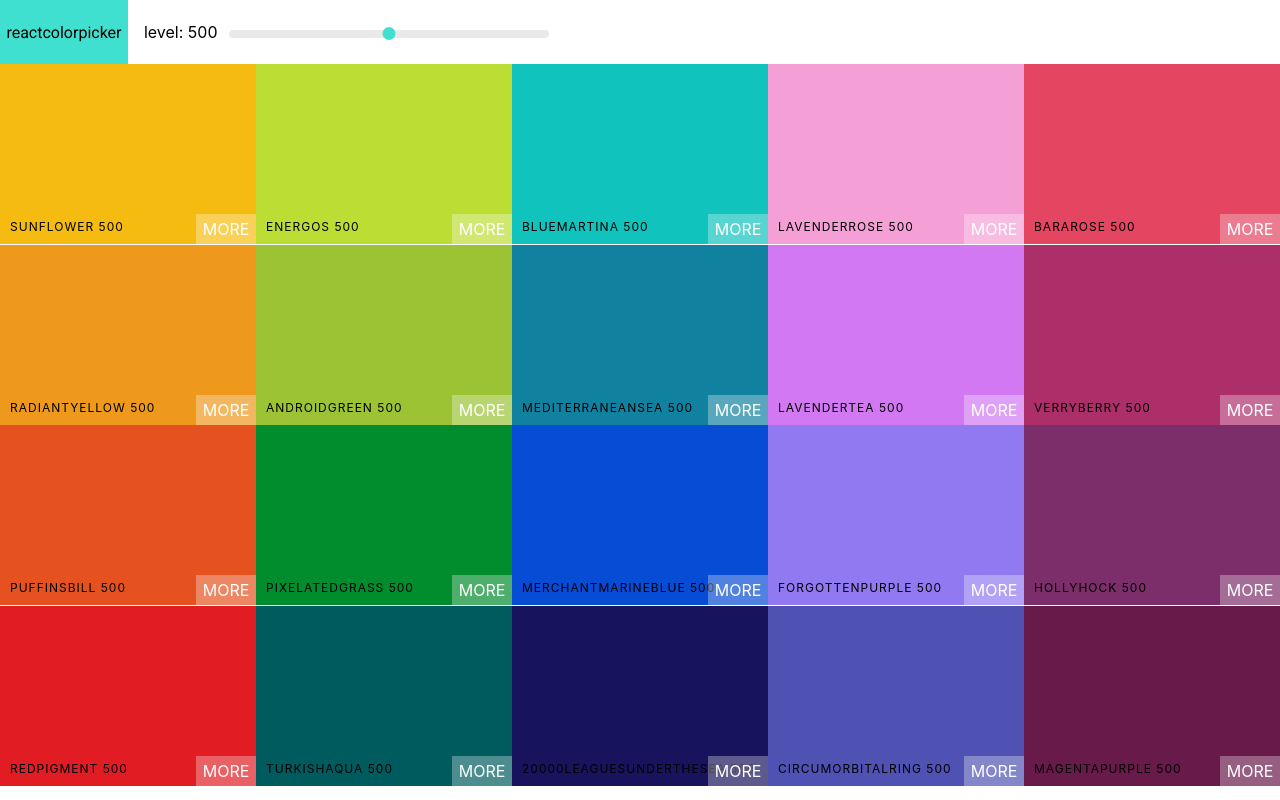
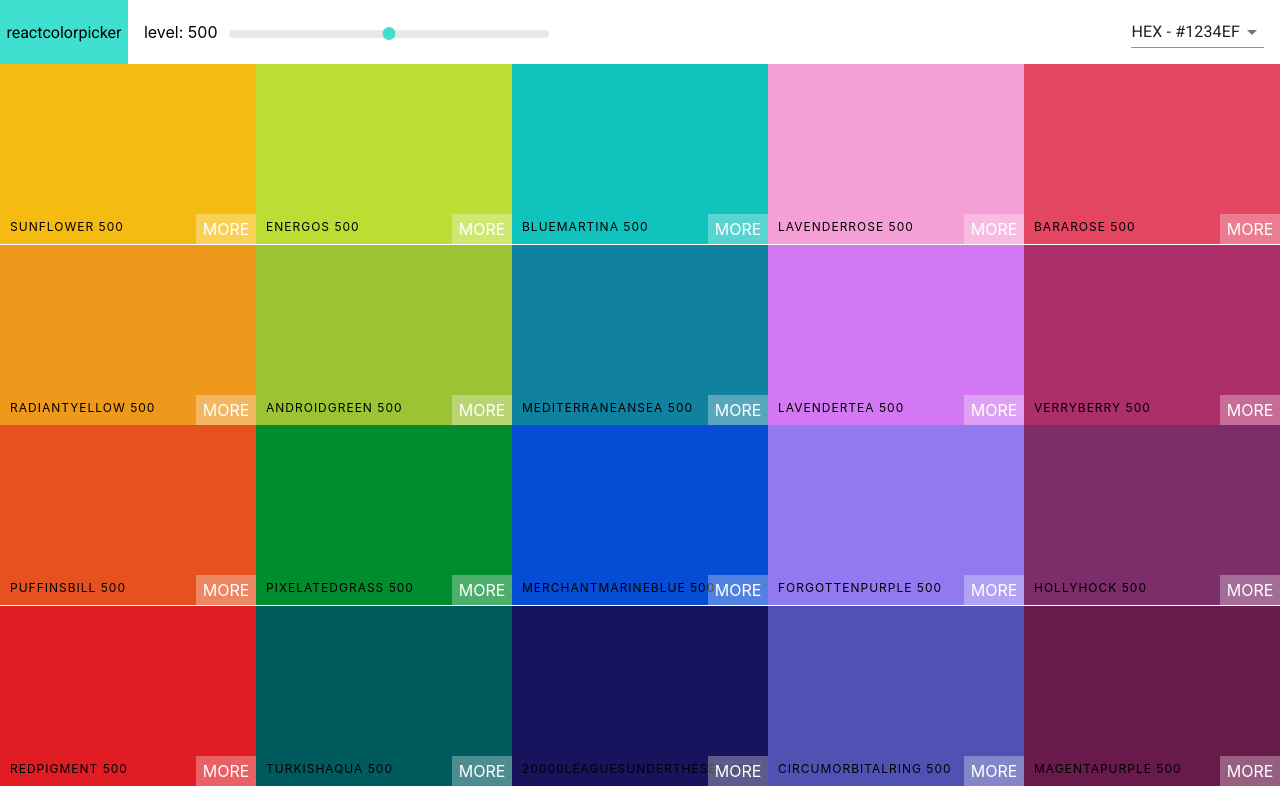
Before and after one commit to seano424/palette-app, a React (Create React App) app: page /palette/flat-ui-colors-american in a window 1280 px wide. Built offline with nearby package versions, Linux system fonts and the light colour scheme.

Commit message:
added snackbar

```diff
--- a/package.json
+++ b/package.json
@@ -3,6 +3,9 @@
   "version": "0.1.0",
   "private": true,
   "dependencies": {
+    "@material-ui/core": "^4.11.3",
+    "@material-ui/icons": "^4.11.2",
+    "@material-ui/lab": "*",
     "@testing-library/jest-dom": "^5.11.4",
     "@testing-library/react": "^11.1.0",
     "@testing-library/user-event": "^12.1.10",
--- a/src/ColorSlider.js
+++ b/src/ColorSlider.js
@@ -8,7 +8,7 @@ export default class ColorSlider extends Component {
     return (
       <div class="slider">
         <Slider
-          defaultValue={500}
+          defaultValue={this.props.level}
           min={100}
           max={900}
           step={100}
--- a/src/Navbar.css
+++ b/src/Navbar.css
@@ -10,9 +10,16 @@
   height: 100%;
   display: flex;
   align-items: center;
-  padding: .4rem;
+  padding: 0.4rem;
 }
 
 .Navbar .slider-level-info {
   margin-left: 1rem;
 }
+
+.Navbar .select-container {
+  position: absolute;
+  right: 1rem;
+  display: flex;
+  justify-content: center;
+}
--- a/src/Navbar.js
+++ b/src/Navbar.js
@@ -1,16 +1,63 @@
-import React, { Component } from 'react'
-import ColorSlider from './ColorSlider'
-import './Navbar.css'
+import React, { Component } from "react";
+import Select from "@material-ui/core/Select";
+import ColorSlider from "./ColorSlider";
+import MenuItem from "@material-ui/core/MenuItem";
+import Snackbar from "@material-ui/core/Snackbar";
+import IconButton from "@material-ui/core/IconButton";
+import CloseIcon from "@material-ui/icons/Close";
+
+import "./Navbar.css";
 
 export default class Navbar extends Component {
+  state = {
+    format: "hex",
+    open: false,
+  };
+
+  handleChange = (e) => {
+    this.setState({ format: e.target.value, open: true }, () => {
+      this.props.handleChange(this.state.format);
+    });
+  };
+
+  handleClose = () => {
+    this.setState({ open: false });
+  };
+
   render() {
-    const { handleSlider, level } = this.props
+    const { handleSlider, level } = this.props;
+    const { format } = this.state;
     return (
       <header className="Navbar">
         <div className="logo">reactcolorpicker</div>
         <div class="slider-level-info">level: {level}</div>
-        <ColorSlider handleSlider={handleSlider}/>
+        <ColorSlider handleSlider={handleSlider} level={level} />
+        <div class="select-container" style={{ marginLeft: "6rem" }}>
+          <Select value={format} onChange={this.handleChange}>
+            <MenuItem value="hex">HEX - #1234EF</MenuItem>
+            <MenuItem value="rgb">RGB - rgb(255, 255, 255)</MenuItem>
+            <MenuItem value="rgba">RGBA - rgba(255, 255, 255, 1.0)</MenuItem>
+          </Select>
+        </div>
+        <div class="snackbar">
+          <Snackbar
+            anchorOrigin={{ vertical: "bottom", horizontal: "left" }}
+            open={this.state.open}
+            message={<span>Format Changed!</span>}
+            onClose={this.handleClose}
+            action={
+              <IconButton
+                size="small"
+                aria-label="close"
+                color="inherit"
+                onClick={this.handleClose}
+              >
+                <CloseIcon fontSize="small" />
+              </IconButton>
+            }
+          />
+        </div>
       </header>
-    )
+    );
   }
 }
--- a/src/Palette.js
+++ b/src/Palette.js
@@ -1,15 +1,20 @@
 import React, { Component } from "react";
 import ColorBox from "./ColorBox";
-import Navbar from './Navbar'
+import Navbar from "./Navbar";
 import "./Palette.css";
 
 export default class Palette extends Component {
   state = {
     level: 500,
+    format: "hex",
   };
 
   handleSlider = (level) => {
     this.setState({ level });
+  };
+
+  handleChange = (format) => {
+    this.setState({ format });
   };
 
   render() {
@@ -17,12 +22,16 @@ export default class Palette extends Component {
     const { level } = this.state;
 
     const colorBox = colors[level].map((color) => (
-      <ColorBox key={color.name} background={color.hex} name={color.name} />
+      <ColorBox key={color.name} background={color[this.state.format]} name={color.name} />
     ));
 
     return (
       <div className="Palette">
-        <Navbar level={level} handleSlider={this.handleSlider}/>
+        <Navbar
+          level={level}
+          handleSlider={this.handleSlider}
+          handleChange={this.handleChange}
+        />
         <div className="Palette-colors">{colorBox}</div>
       </div>
     );
```
Also changed, not shown: 2 other files (tests, documents, lock files or other folders).
